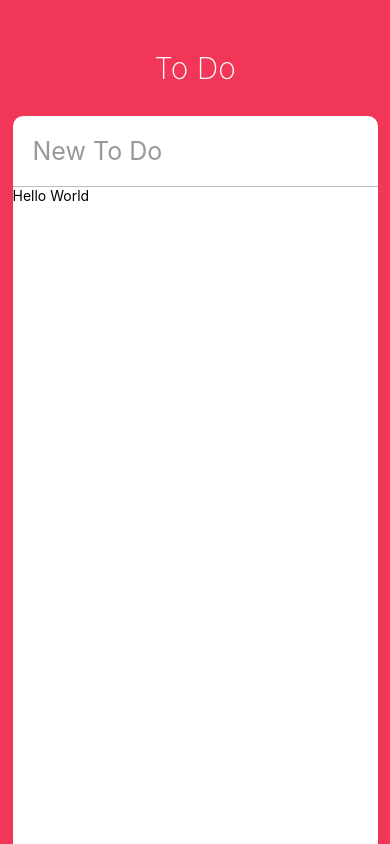
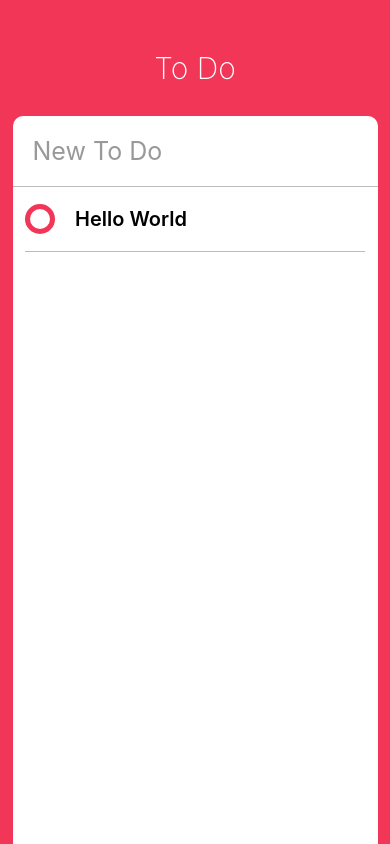
Before and after one commit to ChAePico/ToDoApp, a React Native app: screen / in a window 390 px wide. Built offline with nearby package versions, Linux system fonts and the light colour scheme.

Commit message:
add check button

```diff
--- a/App.js
+++ b/App.js
@@ -22,7 +22,7 @@
             onChangeText={this._controlNewToDo}
             placeholderTextColor={"#999"}
           />
-          <ScrollView>
+          <ScrollView contentContainerStyle={styles.toDos}>
             <ToDo />
           </ScrollView>
         </View>
@@ -76,5 +76,8 @@
     borderBottomWidth: 1,
     borderBottomColor: "#bbb",
     fontSize: 25,
+  },
+  toDos: {
+    alignItems: "center"
   }
 });
--- a/ToDo.js
+++ b/ToDo.js
@@ -1,16 +1,61 @@
 import React, {Component} from "react";
-import {View, Text, TouchableOpacity, StyleSheet} from "react-native";
+import {View, Text, TouchableOpacity, StyleSheet, Dimensions} from "react-native";
+
+const {width, height}=Dimensions.get("window");
 
 export default class ToDo extends Component{
+    state={
+        isEditing: false,
+        isCompleted: false,
+    };
     render(){
+        const {isCompleted}=this.state;
         return(
-            <View>
-                <Text>Hello World</Text>
+            <View style={styles.container}>
+                <TouchableOpacity onPress={this._toggleComplete}>
+                    <View style={[
+                        styles.circle,
+                        isCompleted?styles.completedCircle:styles.uncompletedCircle
+                    ]} />
+                </TouchableOpacity>
+                <Text style={styles.text}>Hello World</Text>
             </View>
         );
-    }
+    };
+    _toggleComplete=()=>{
+        this.setState(prevState=>{
+            return{
+                isCompleted: !prevState.isCompleted
+            };
+        });
+    };
 }
 
 const styles=StyleSheet.create({
-
+    container: {
+        width: width-50,
+        borderBottomColor: "#bbb",
+        borderBottomWidth: StyleSheet.hairlineWidth,
+        flexDirection: "row",
+        alignItems: "center",
+    },
+    circle: {
+        width: 30,
+        height: 30,
+        borderRadius: 15,
+        marginRight: 20,
+        borderColor: "red",
+        borderWidth: 5,
+    },
+    completedCircle: {
+        borderColor: "#bbb",
+    },
+    uncompletedCircle: {
+        borderColor: "#F23657"
+    },
+    text: {
+        fontWeight: "600",
+        fontSize: 20,
+        marginVertical: 20,
+    },
 });
```
